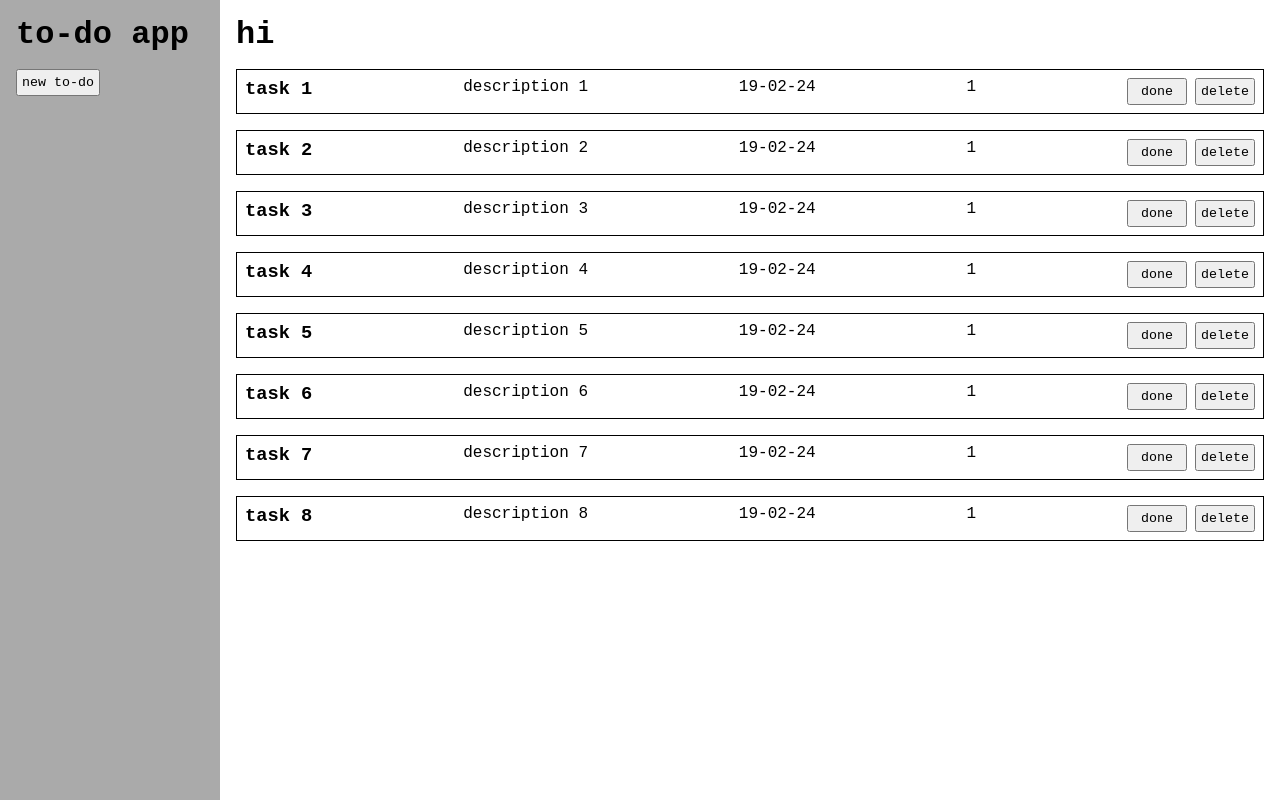
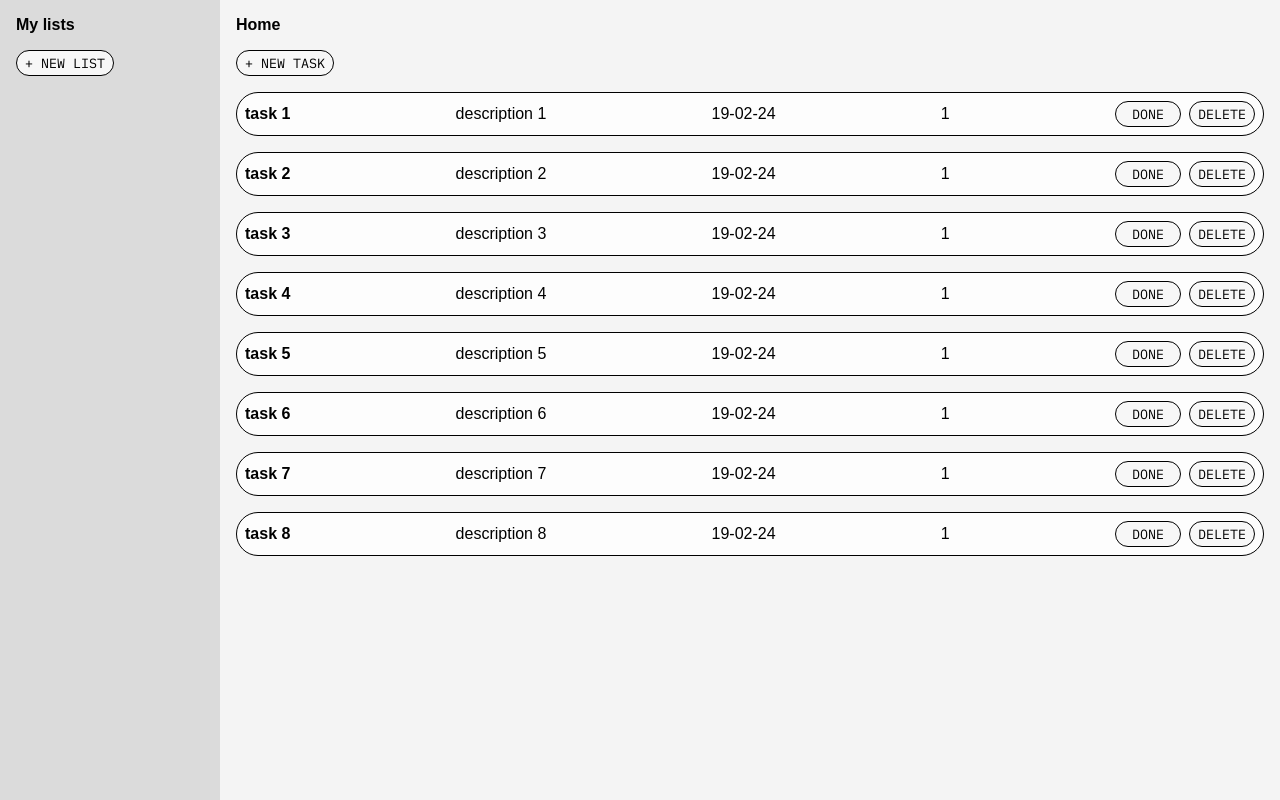
Before and after one commit to sofffja/todo, a website built with webpack: page src/index.html in a window 1280 px wide. Built offline with nearby package versions, Linux system fonts and the light colour scheme.

Commit message:
Change ui

```diff
--- a/src/index.html
+++ b/src/index.html
@@ -8,11 +8,13 @@
 <body>
   <main>
     <menu>
-      <h1>to-do app</h1>
-      <button class="new-todo">new to-do</button>
+      <h1>My lists</h1>
+      <button class="new-list">+ New list</button>
+      <div id="lists"></div>
     </menu>
     <div class="content">
-      <h1>hi</h1>
+      <h1>Home</h1>
+      <button class="new-todo">+ New task</button>
       <div id="todos"></div>
     </div>
   </main>
@@ -31,7 +33,7 @@
       </div>
       <div class="form-item">
         <label for="due-date">Due date:</label>
-        <input type="number" name="due-date" id="due-date">
+        <input type="date" name="due-date" id="due-date">
       </div>
       <div class="form-item">
         <label for="priority">Priority:</label>
--- a/src/style.css
+++ b/src/style.css
@@ -1,3 +1,5 @@
+@import url('https://fonts.googleapis.com/css2?family=IBM+Plex+Mono&display=swap');
+
 /* general */
 *:not(dialog) {
   margin: 0;
@@ -6,7 +8,8 @@
 }
 
 body {
-  font-family: 'Courier New', Courier, monospace;
+  font-family: Arial, Helvetica, sans-serif;
+  background-color: #f4f4f4;
 }
 
 /* sections */
@@ -17,7 +20,7 @@ main {
 
 menu {
   min-height: 100vh;
-  background-color: #aaa;
+  background-color: #dbdbdb;
   padding: 16px;
 }
 
@@ -33,20 +36,35 @@ menu {
 
 
 /* elements */
-.new-todo {
+h1, h2, h3 {
+  font-size: 1rem;
+}
+
+.new-todo,
+.new-list {
   margin-top: 16px;
 }
 
 .todo-item {
+  background-color: #fdfdfd;
   display: flex;
+  align-items: center;
   justify-content: space-between;
   padding: 8px;
   border: 1px solid black;
+  border-radius: 32px;
 }
 
 button {
-  font-family: inherit;
-  padding: 0.25rem;
+  font-family: 'IBM Plex Mono', monospace;
+  text-transform: uppercase;
+  line-height: 1rem;
+  background-color: #f7f7f7;
+  border: 1px solid black;
+  /* border: none; */
+  border-radius: 32px;
+  padding: 0.25rem 0.5rem;
+  /* box-shadow: inset -2px -2px 3px #aaa, inset 2px 2px 4px #fff; */
 }
 
 .todo-btns {
```
